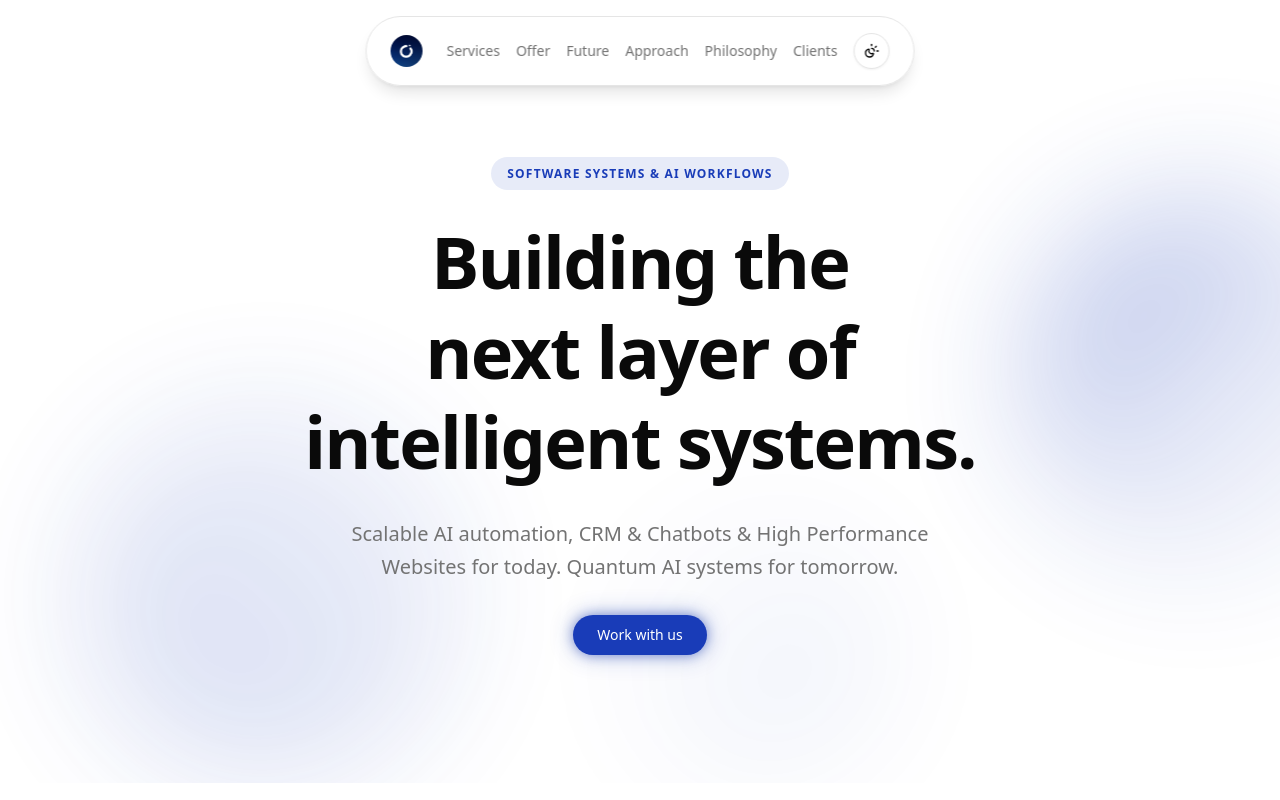
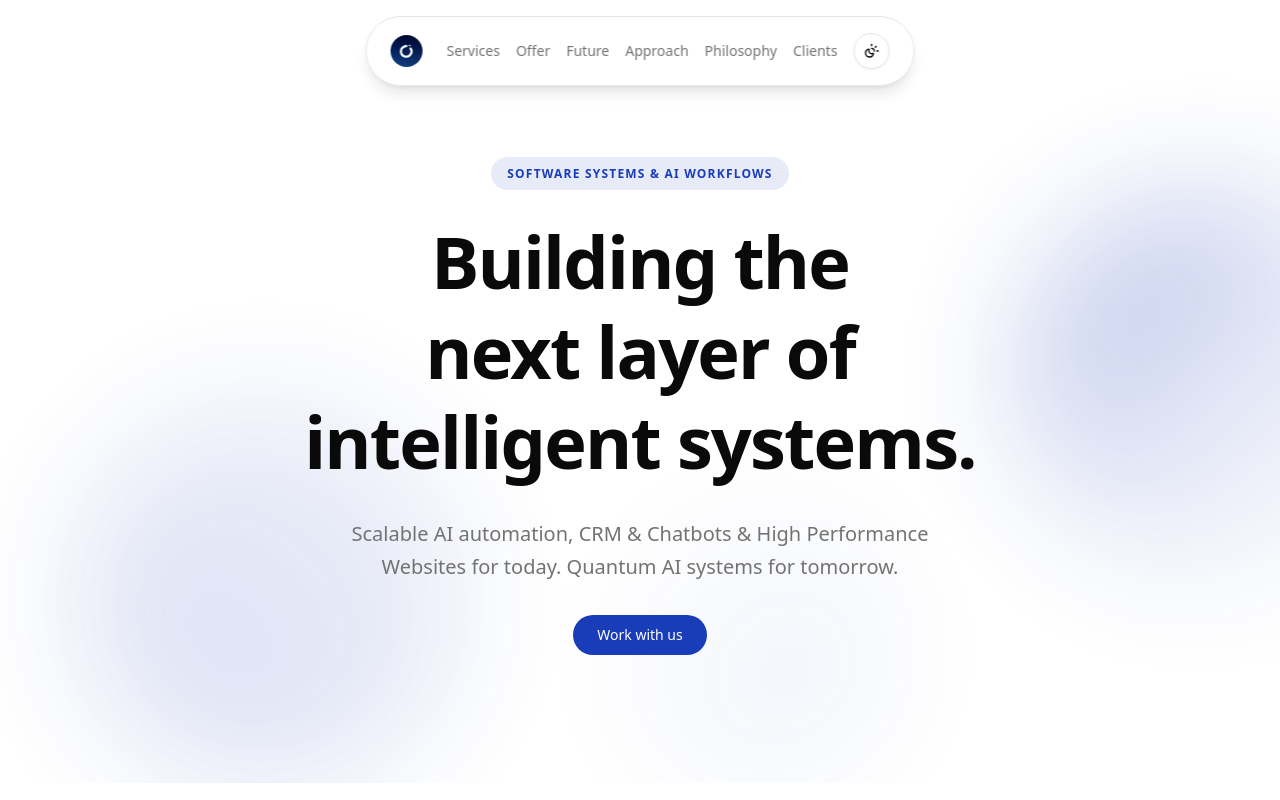
Before and after one commit to sidharth-ng/casal-labs, a Next.js app: page / in a window 1280 px wide. Shown: the top 800 px of the page. Built offline with nearby package versions, Linux system fonts and the light colour scheme.

Commit message:
feat: remove glow

```diff
--- a/src/app/globals.css
+++ b/src/app/globals.css
@@ -124,19 +124,9 @@
     @apply bg-background text-foreground;
   }
 
-  /* Make all shadcn CTA Buttons fully rounded (pills) with glow effect.
+  /* Make all shadcn CTA Buttons fully rounded (pills).
      Exclude outline icon buttons (e.g. dark mode toggle) via data-variant + data-size. */
   [data-slot="button"]:not([data-variant="outline"][data-size="icon"]) {
     border-radius: 9999px !important;
-    box-shadow:
-      0 0 12px rgba(30, 64, 175, 0.5),
-      0 0 24px rgba(30, 64, 175, 0.3) !important;
-    transition: box-shadow 0.3s ease !important;
-  }
-
-  [data-slot="button"]:not([data-variant="outline"][data-size="icon"]):hover {
-    box-shadow:
-      0 0 16px rgba(30, 64, 175, 0.7),
-      0 0 32px rgba(30, 64, 175, 0.4) !important;
   }
 }
```
